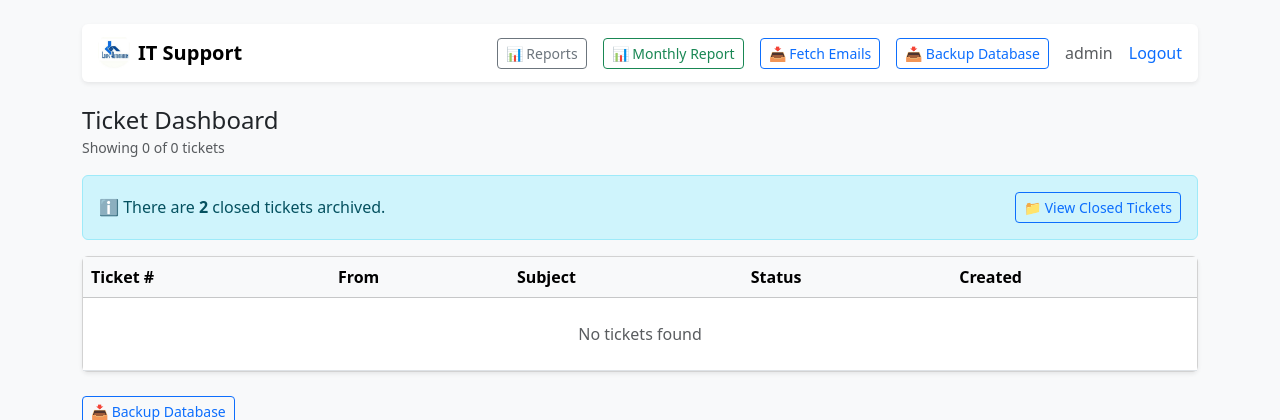
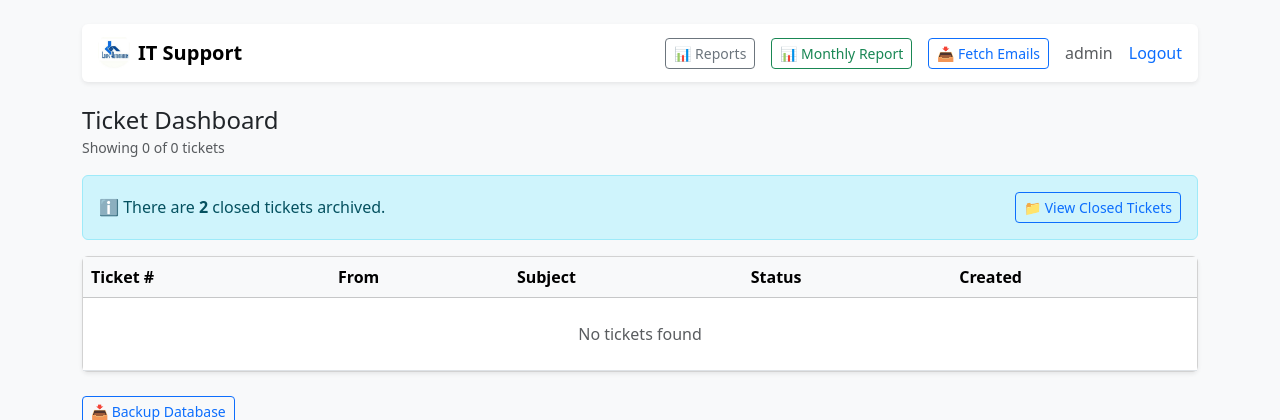
Before and after one commit to tlsseptember2025-cloud/simple-it-ticket-system, a PHP site: page /simple-it-ticket-system/dashboard.php in a window 1280 px wide. Shown: the top 420 px of the page. Run offline with PHP 8.4, Linux system fonts and the light colour scheme; a user stored in the database is signed in; data comes from the database, SQL or seed files in the repository.

Commit message:
what you changed

```diff
--- a/public/dashboard.php
+++ b/public/dashboard.php
@@ -112,10 +112,6 @@ $closedTickets = $closedStmt->fetchAll();
 
             <a href="run_fetch.php" class="btn btn-sm btn-outline-primary">
                 📥 Fetch Emails
-            </a>
-
-            <a href="backup.php?backup=1" class="btn btn-sm btn-outline-primary">
-                📥 Backup Database
             </a>
 
             <span class="text-muted">
```
